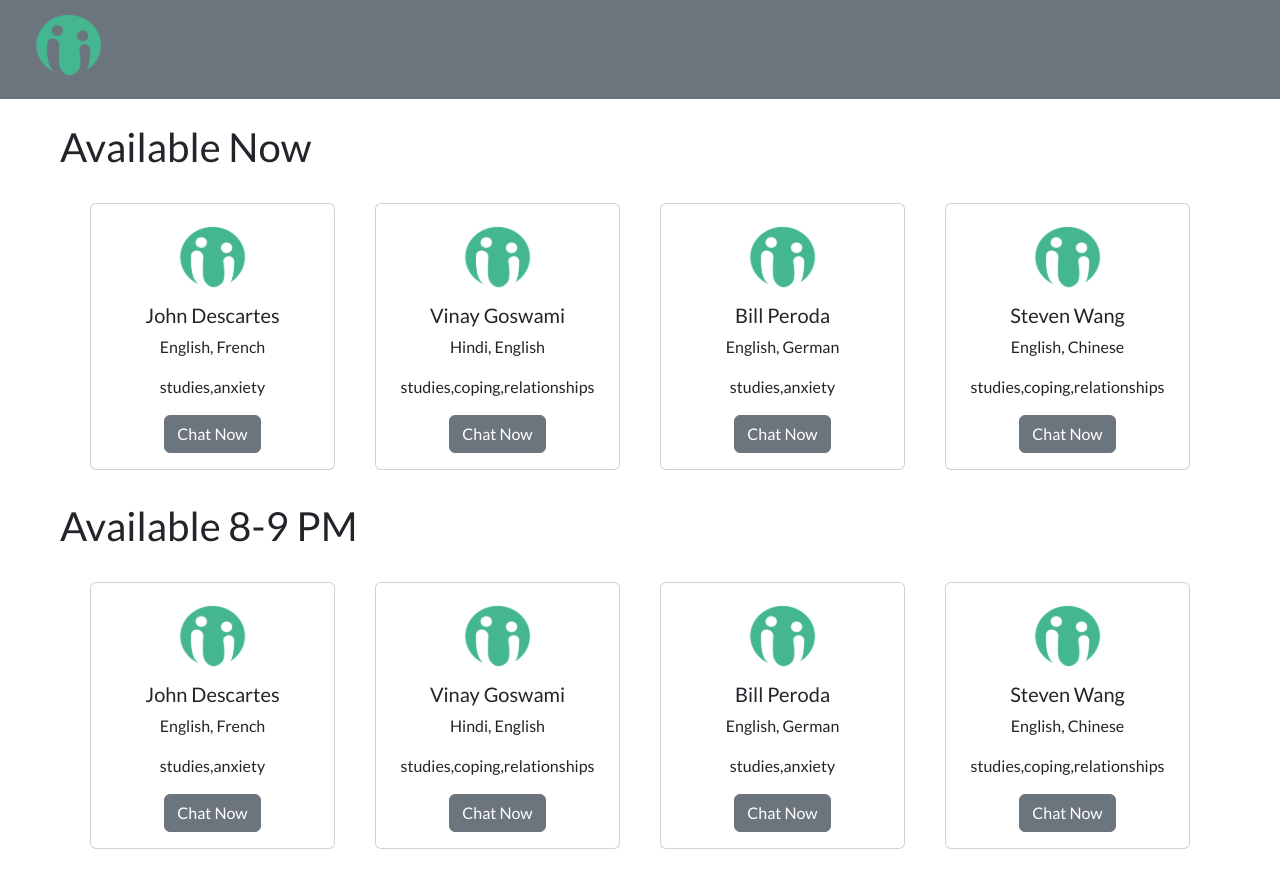
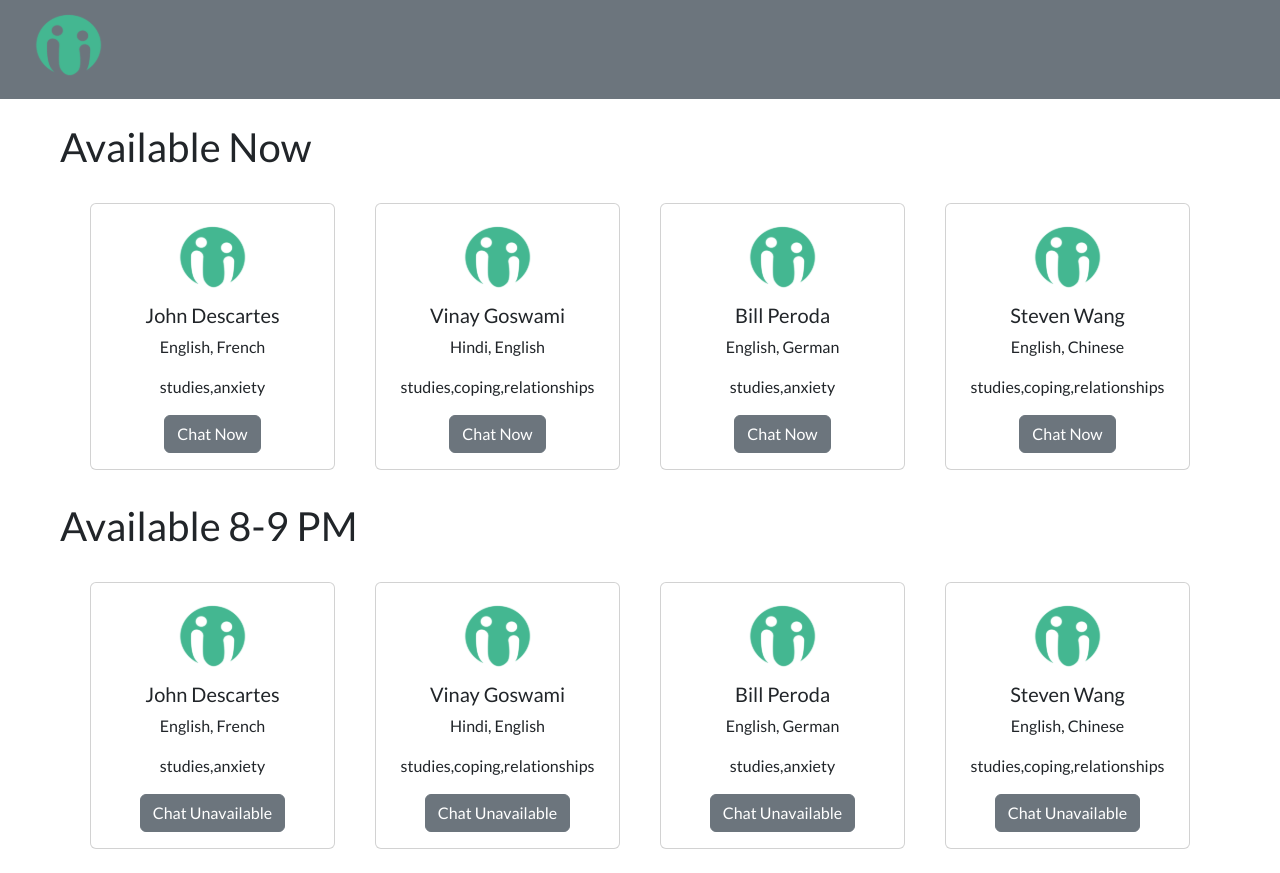
Before and after one commit to PeerUpX/peer-up-x, a React (Create React App) app in the folder peer-up-x/: page /user in a window 1280 px wide. Built offline with nearby package versions, Linux system fonts and the light colour scheme; no server answers.

Commit message:
Minor Changes

```diff
--- a/peer-up-x/src/User/UserDashboard.js
+++ b/peer-up-x/src/User/UserDashboard.js
@@ -79,7 +79,7 @@ export default function LandingPage() {
                   <Card.Title>{supporterData.name}</Card.Title>
                   <Card.Text>{supporterData.languages}</Card.Text>
                   <Card.Text>{supporterData.specialty}</Card.Text>
-                  <Button variant="secondary"  onClick={() => window.open('https://chat-testerclient.herokuapp.com/')}>Chat Now</Button>
+                  <Button variant="secondary">Chat Unavailable</Button>
                 </Card.Body>
               </Card>
             </Col>
```
